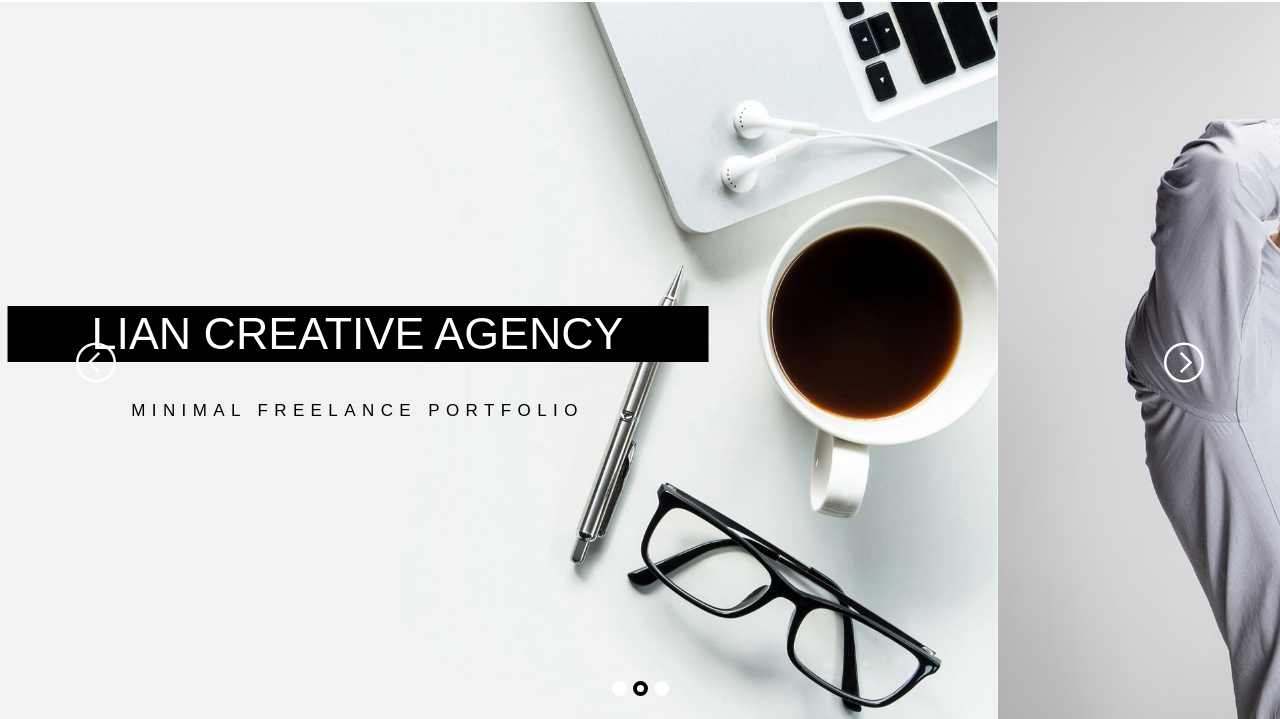
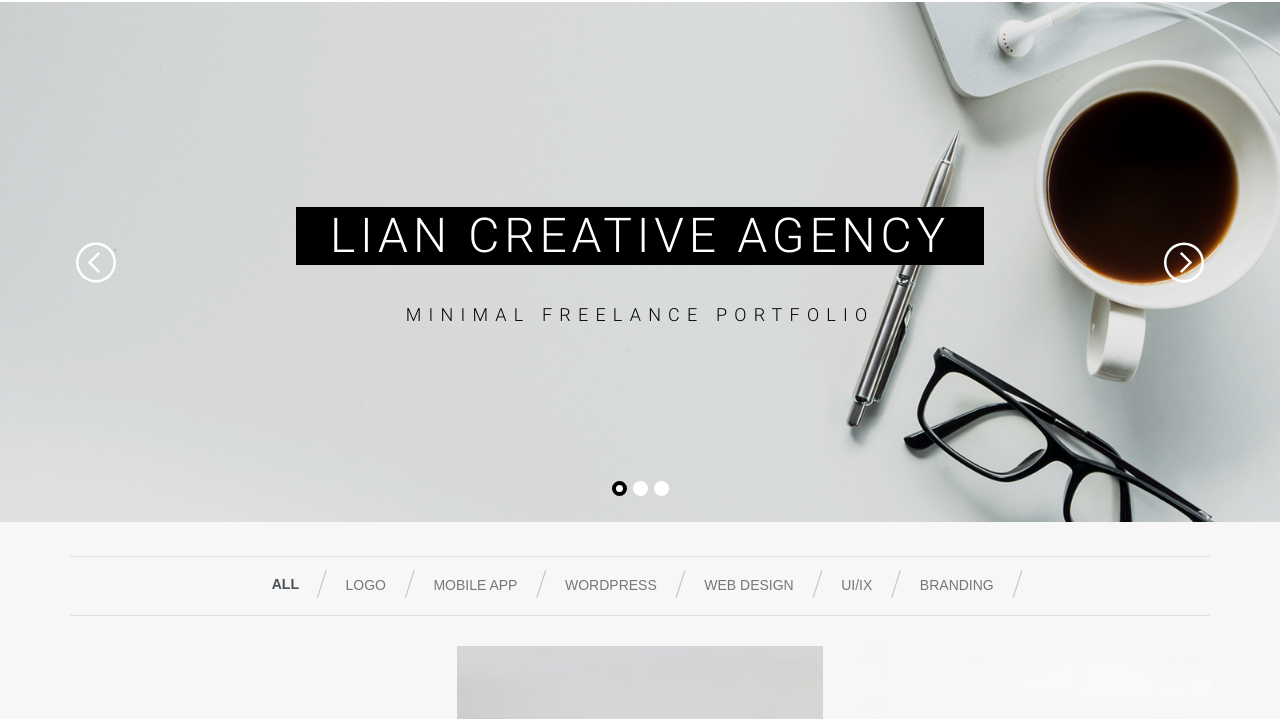
Before and after one commit to imiracl/lian, a website: page app/index.html in a window 1280 px wide. Shown: the part 81-800 px from the top of the page. Drawn offline with Linux system fonts and the light colour scheme; a web font is replaced by a local one.

Commit message:
main page
fixed slider

```diff
--- a/app/index.html
+++ b/app/index.html
@@ -53,7 +53,8 @@
 
 					<li class="nav-item">
 
-						<a href="#" class="active nav-link"> <img class="divisio" src="img/svg/highlight.svg" alt=""> home</a>
+						<a href="#" class="active nav-link"> <img class="divisio" src="img/svg/highlight.svg" alt="">
+							home</a>
 					</li>
 					<li class="nav-item">
 						<a href="#" class="nav-link">about</a>
@@ -68,7 +69,8 @@
 						<a href="#" class="nav-link">contact</a>
 
 					</li>
-					<li><a href="#" class="nav-link"><img class="img-search-icon" src="img/svg/search.svg" alt=""></a></li>
+					<li><a href="#" class="nav-link"><img class="img-search-icon" src="img/svg/search.svg" alt=""></a>
+					</li>
 				</ul>
 			</div>
 		</nav>
@@ -84,15 +86,16 @@
 				<li data-target="#carouselExampleIndicators" data-slide-to="1"></li>
 				<li data-target="#carouselExampleIndicators" data-slide-to="2"></li>
 			</ol>
+			<div class="index-carusel-block">
 				<div class="carousel-inner">
 					<div class="carousel-item active">
-					<img src="img/fonone.jpg" class="d-block w-100" alt="2">
+						<img src="img/foneone-1600.jpg" class="d-block w-100" alt="2">
 						<div class="carousel-caption ">
 							<h1>Lian Creative Agency</h1>
 							<p>Minimal Freelance Portfolio </p>
 						</div>
 					</div>
-				<div class="carousel-item">
+					<!-- <div class="carousel-item">
 						<img src="img/fontwo3.jpg" class="d-block w-100" alt="2">
 						<div class="carousel-caption ">
 							<h1>Lian Creative Agency</h1>
@@ -105,6 +108,7 @@
 							<h1>Lian Creative Agency</h1>
 							<p>Minimal Freelance Portfolio </p>
 						</div>
+					</div> -->
 				</div>
 			</div>
 			<a class="carousel-control-prev" href="#carouselExampleIndicators" role="button" data-slide="prev">
@@ -128,11 +132,13 @@
 					<a class="nav-item nav-link" id="nav-profile-tab" data-toggle="tab" href="#nav-profile" role="tab"
 						aria-controls="nav-profile" aria-selected="false">logo</a><span class="slash-menu">/</span>
 					<a class="nav-item nav-link" id="nav-contact-tab" data-toggle="tab" href="#nav-contact" role="tab"
-						aria-controls="nav-contact" aria-selected="false">mobile app</a><span class="slash-menu">/</span>
+						aria-controls="nav-contact" aria-selected="false">mobile app</a><span
+						class="slash-menu">/</span>
 					<a class="nav-item nav-link" id="nav-contact-tab" data-toggle="tab" href="#nav-contact" role="tab"
 						aria-controls="nav-contact" aria-selected="false">wordpress</a><span class="slash-menu">/</span>
 					<a class="nav-item nav-link" id="nav-contact-tab" data-toggle="tab" href="#nav-contact" role="tab"
-						aria-controls="nav-contact" aria-selected="false">web design</a><span class="slash-menu">/</span>
+						aria-controls="nav-contact" aria-selected="false">web design</a><span
+						class="slash-menu">/</span>
 					<a class="nav-item nav-link" id="nav-contact-tab" data-toggle="tab" href="#nav-contact" role="tab"
 						aria-controls="nav-contact" aria-selected="false">ui/ix</a><span class="slash-menu">/</span>
 					<a class="nav-item nav-link" id="nav-contact-tab" data-toggle="tab" href="#nav-contact" role="tab"
@@ -217,13 +223,13 @@
 		<div class="constainer-fluid social-border">
 			<div class="social-icons">
 
-			<a href="#">	<img src="img/social icons/facebook-social-symbol.svg" alt=""></a>
-			<a href="#">	<img src="img/social icons/google-plus-logo.svg" alt=""></a>
-			<a href="#">	<img src="img/social icons/twitter-logo-silhouette.svg" alt=""></a>
-			<a href="#">	<img src="img/social icons/in-logo.svg" alt=""></a>
-			<a href="#">	<img src="img/social icons/dribbble.svg" alt=""></a>
-			<a href="#">	<img src="img/social icons/pinterest.svg" alt=""></a>
-			<a href="#">	<img src="img/social icons/instagram-symbol.svg" alt=""></a>
+				<a href="#"> <img src="img/social icons/facebook-social-symbol.svg" alt=""></a>
+				<a href="#"> <img src="img/social icons/google-plus-logo.svg" alt=""></a>
+				<a href="#"> <img src="img/social icons/twitter-logo-silhouette.svg" alt=""></a>
+				<a href="#"> <img src="img/social icons/in-logo.svg" alt=""></a>
+				<a href="#"> <img src="img/social icons/dribbble.svg" alt=""></a>
+				<a href="#"> <img src="img/social icons/pinterest.svg" alt=""></a>
+				<a href="#"> <img src="img/social icons/instagram-symbol.svg" alt=""></a>
 
 
 
--- a/app/scss/main.scss
+++ b/app/scss/main.scss
@@ -127,7 +127,13 @@ strong {
     height: 42px;
   }
 }
-
+.index-carusel-block {
+  .carousel-item {
+    img {
+      //
+    }
+  }
+}
 .img-search-icon {
   max-width: 15px;
 }
@@ -153,27 +159,30 @@ strong {
   color: white;
   margin: auto;
   position: absolute;
-  top: 50%;
+  top: 41.2%;
 
   h1 {
     background-color: black;
-    // font-size:48px;
-    font-size: 3.5vw;
-    max-width: 701px;
+    font-size: 48px;
     margin: 0 auto;
-    //margin-top: -2.325em;
-    margin-top: -1.7em;
-    line-height: 1.25;
+    margin-top: -30px;
+    line-height: 1;
     text-transform: uppercase;
+    letter-spacing: 0.1em;
+    font-family: robotoLight;
+    display: inline-block;
+    padding: 5px 34px 5px 34px;
+
   }
 
   p {
     color: black;
     // font-size: 18px;
-    font-size: 1.33vw;
+    font-size: 18px;
     text-transform: uppercase;
-    letter-spacing: 0.4rem;
+    letter-spacing: 0.4em;
     padding-top: 35px;
+    font-family: robotoLight;
   }
 }
 
@@ -369,7 +378,7 @@ footer {
 
 .header-img {
   box-shadow: inset 2px 2px 5px rgba(154, 147, 140, 0.5);
-  background-image: url(../img/about/header-img-cute.jpg) ;
+  background-image: url(../img/about/header-img-cute.jpg);
   background-color: #f1f1f3;
 
   background-size: contain;
@@ -403,7 +412,6 @@ footer {
 .our_story {
   display: flex;
   margin-top: 64px;
-
 }
 .our_story_text {
   margin-top: 9px;
@@ -499,7 +507,6 @@ footer {
   margin-bottom: 5px;
 }
 
-
 .navigation {
   padding-left: 0px;
   padding-right: 0px;
```
Also changed, not shown: 01_home.jpg (added), app/css/main.min.css, app/img/foneone-1600.jpg (added). Lines whose indentation alone changed are shown as unchanged.
